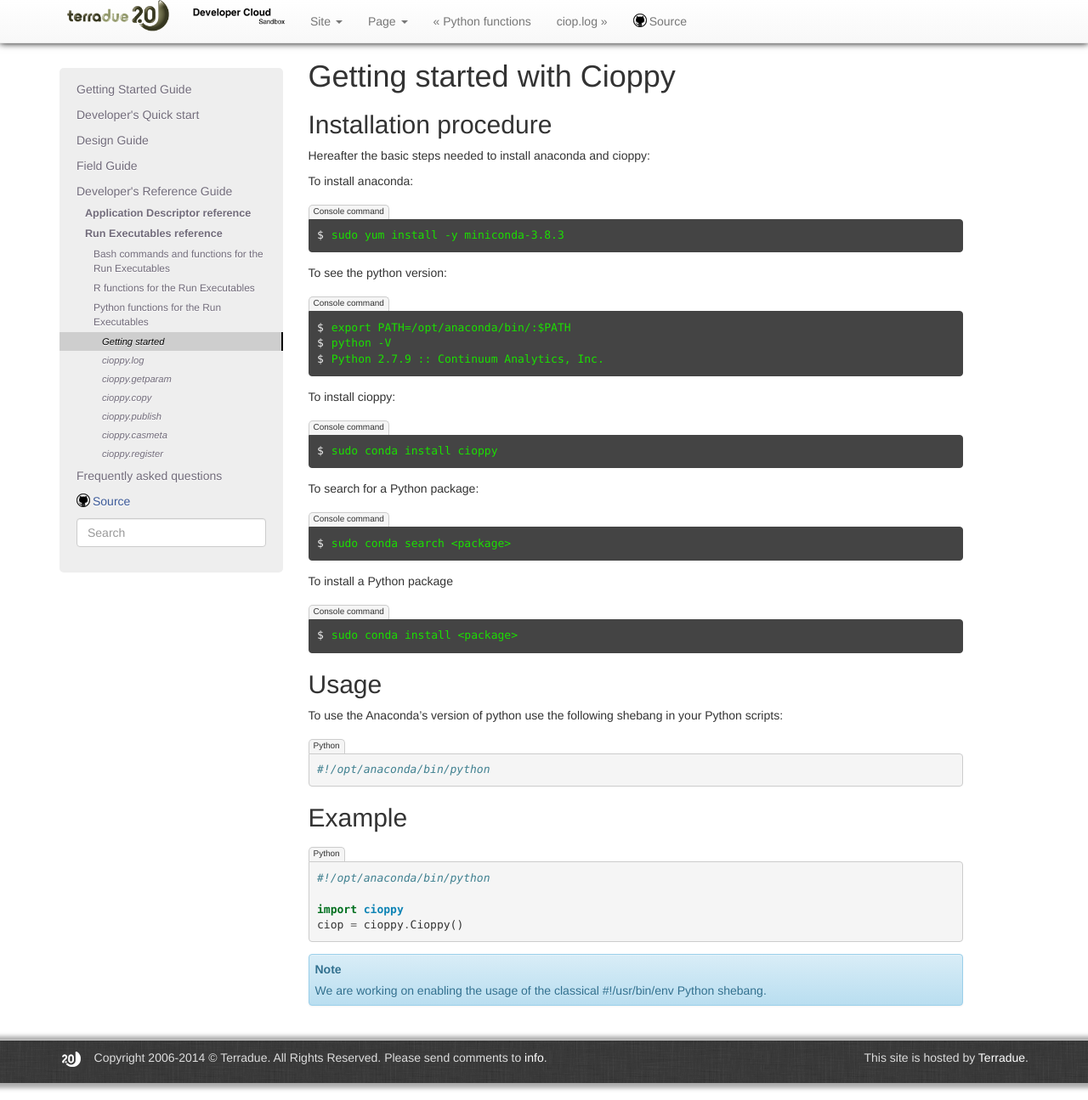
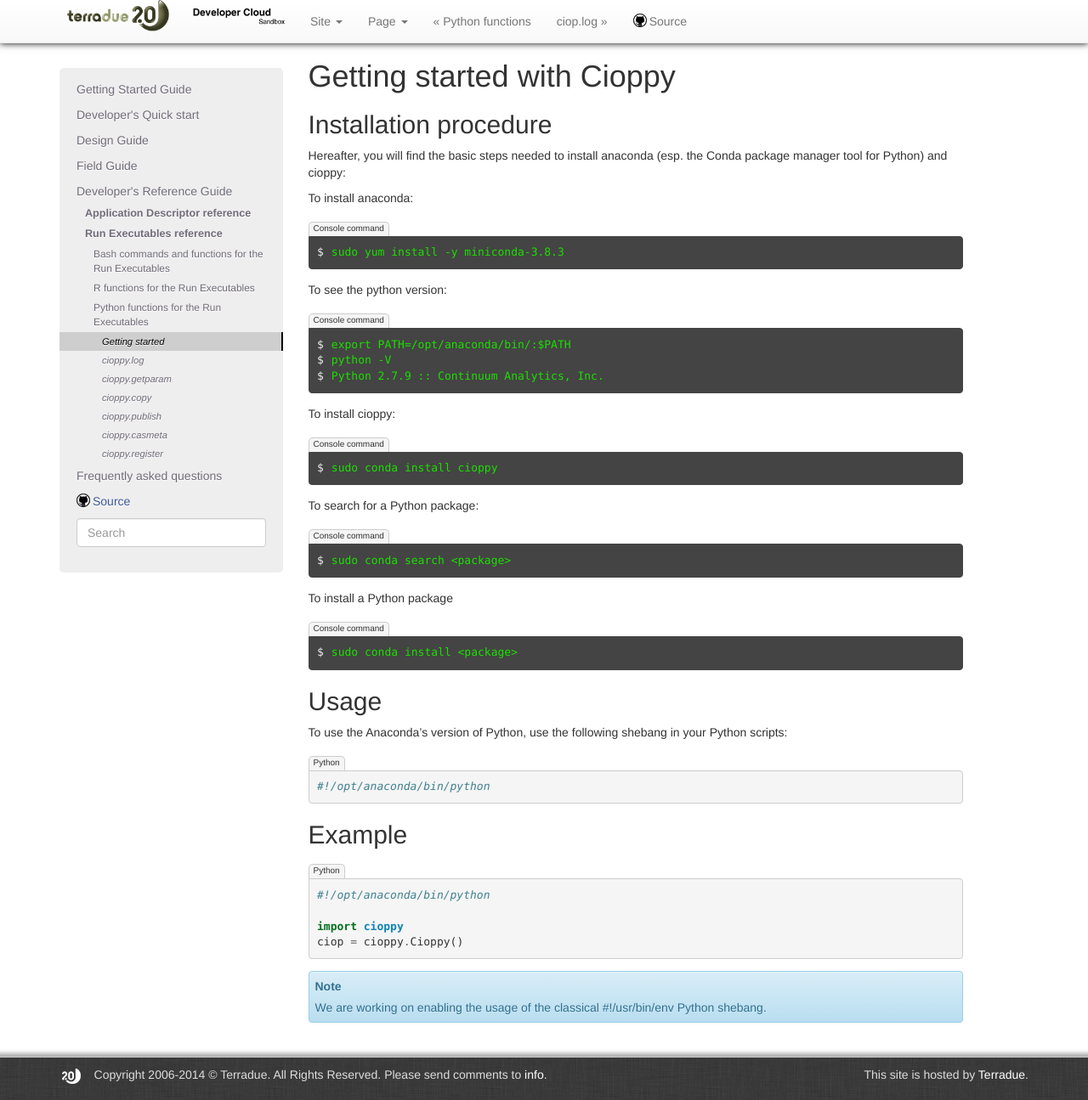
Before and after one commit to Terradue/doc-developer-sandbox, a Sphinx documentation site: the page built from source/reference/man/py_functions/started.rst, in a window 1280 px wide and 1295 px high. Shown: the whole window at 85% size. Built offline with Sphinx 7.4.7, drawn with Linux system fonts in a browser that asks for light colours; pages that are not in the unit, such as notebooks, are missing from menus.

Commit message:
Update started.rst

```diff
--- a/source/reference/man/py_functions/started.rst
+++ b/source/reference/man/py_functions/started.rst
@@ -4,7 +4,7 @@
 Installation procedure
 ----------------------
 
-Hereafter the basic steps needed to install anaconda and cioppy:
+Hereafter, you will find the basic steps needed to install anaconda (esp. the Conda package manager tool for Python) and cioppy:
 
 To install anaconda:
 
@@ -43,7 +43,7 @@
 Usage
 -----
 
-To use the Anaconda's version of python use the following shebang in your Python scripts:
+To use the Anaconda's version of Python, use the following shebang in your Python scripts:
 
 .. code-block:: python
 
```
